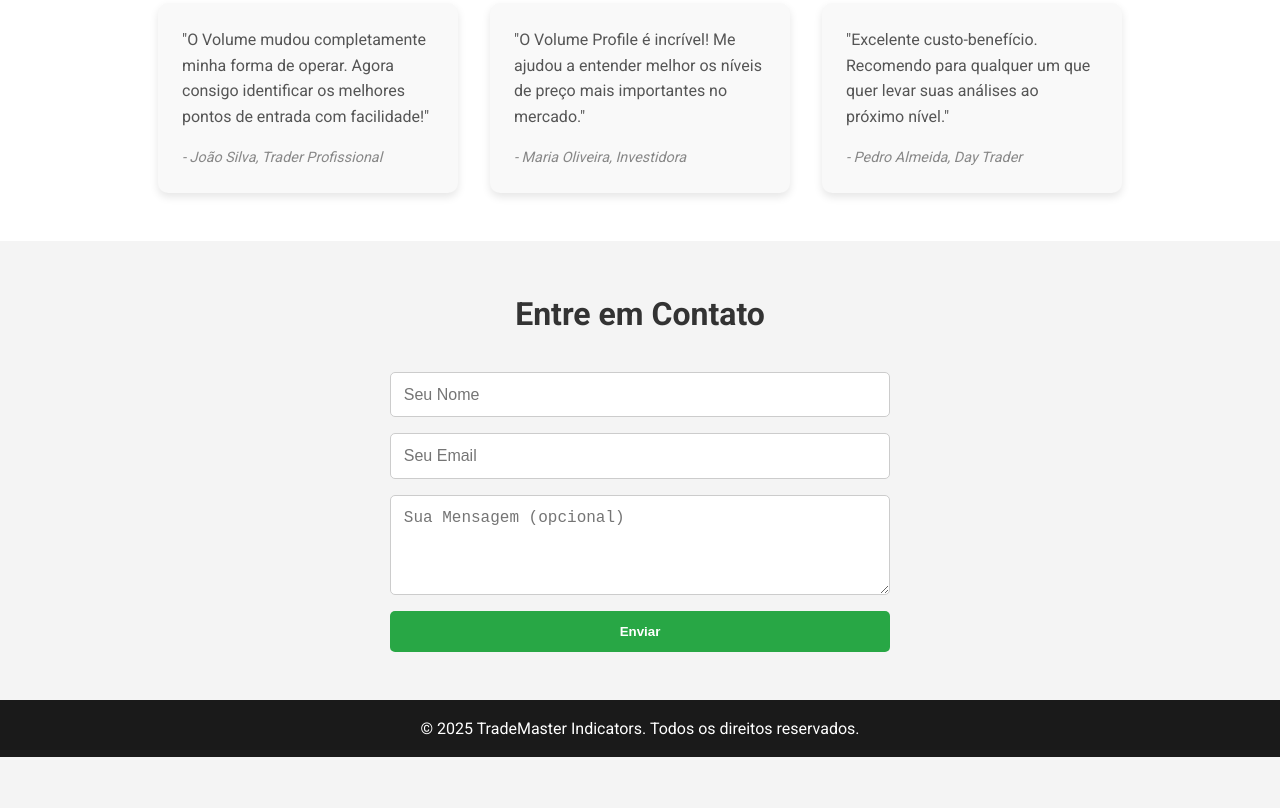
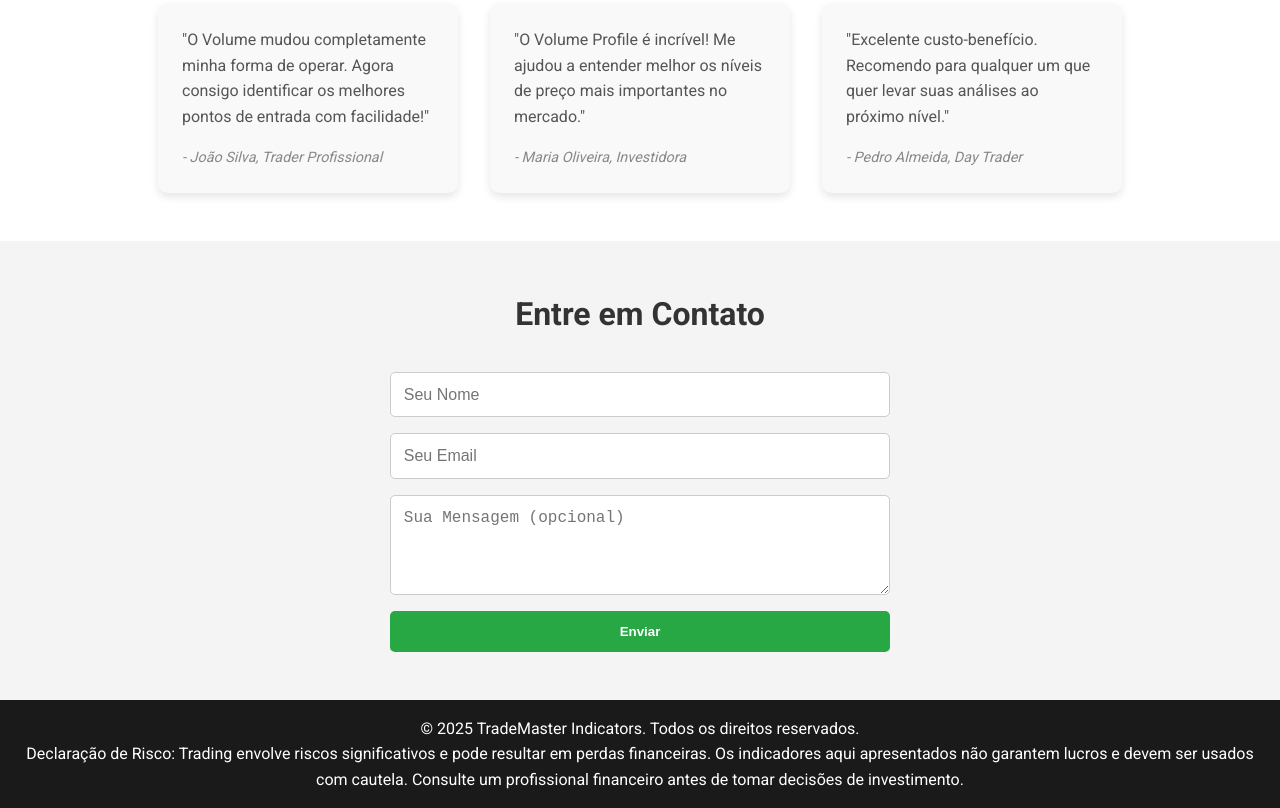
Before and after one commit to ewertonluc4s/home, a plain HTML site: page index.html in a window 1280 px wide. Shown: the part 1130-1938 px from the top of the page. Before the commit the page ends 1887 px from the top, so only its background shows below. Drawn offline with Linux system fonts and the light colour scheme.

Commit message:
Update index.html

```diff
--- a/index.html
+++ b/index.html
@@ -83,6 +83,7 @@
     <!-- Rodapé -->
     <footer class="footer">
         <p class="footer-text">© 2025 TradeMaster Indicators. Todos os direitos reservados.</p>
+        <p class="footer-risk">Declaração de Risco: Trading envolve riscos significativos e pode resultar em perdas financeiras. Os indicadores aqui apresentados não garantem lucros e devem ser usados com cautela. Consulte um profissional financeiro antes de tomar decisões de investimento.</p>
     </footer>
 </body>
 </html>
```
